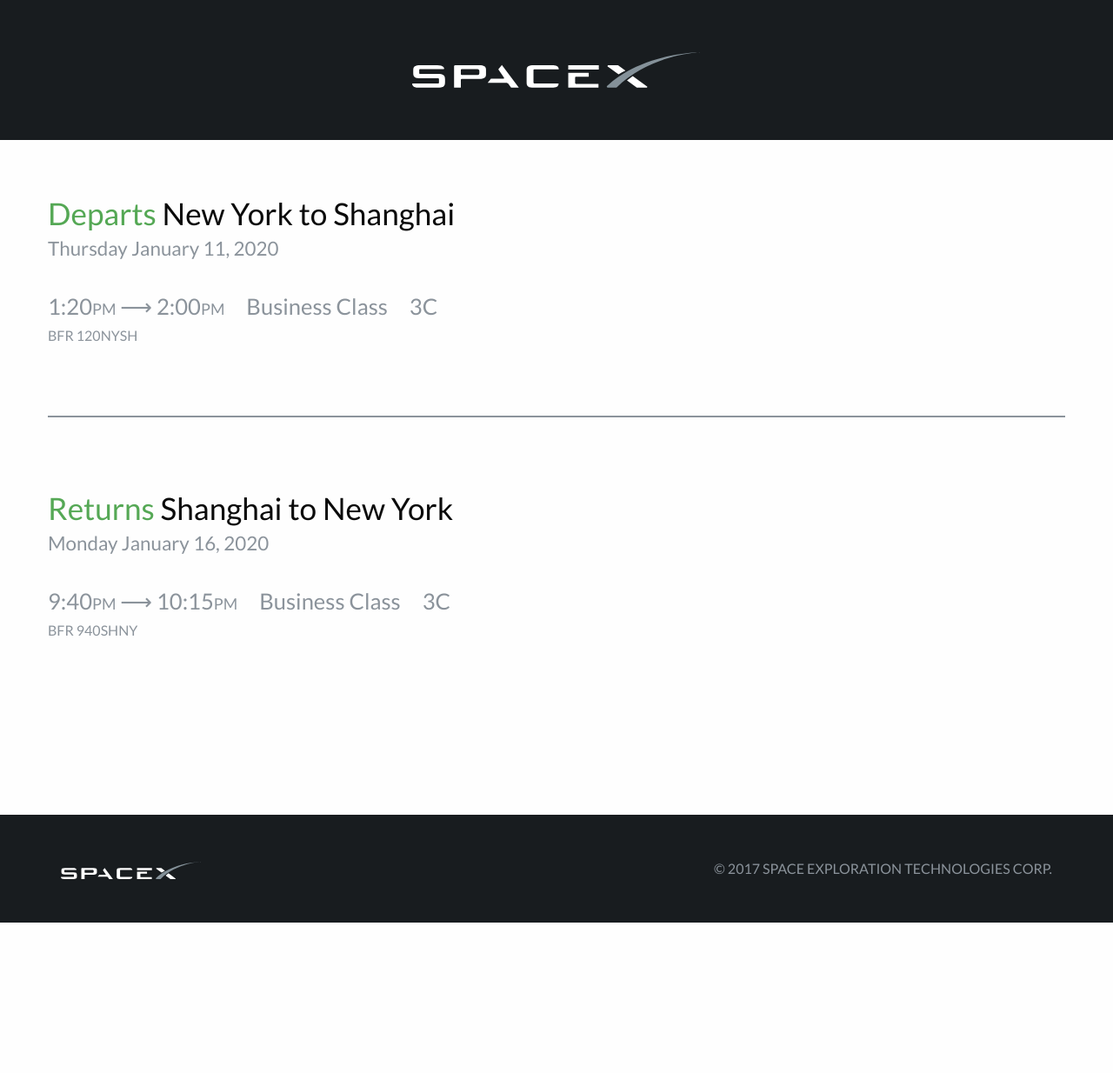
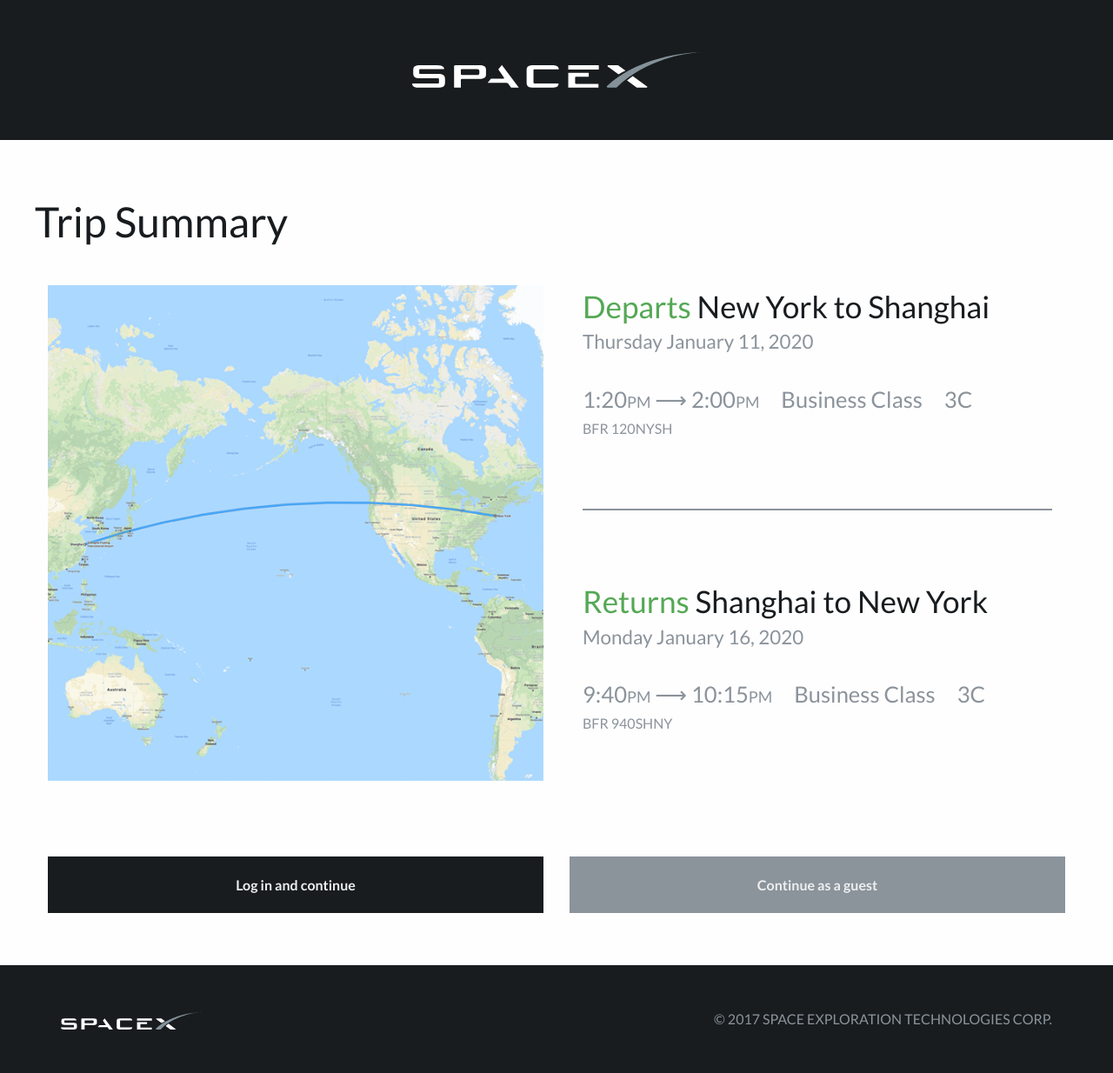
Before and after one commit to naher94/spacex, a Jekyll site: the page built from summary.html, in a window 1280 px wide. Shown: the whole page at 87% size. Built offline with Jekyll 4.4.1, drawn with Linux system fonts in a browser that asks for light colours; before the commit the page ends 1061 px from its top, so only the background shows below that.

Commit message:
Summary Page Added

```diff
--- a/css/spacex.scss
+++ b/css/spacex.scss
@@ -30,6 +30,7 @@
 html,body,h1,h2,h3,h4,h5,h6{
   font-family: $x-font;
   font-weight: $regular;
+  color: $x-black;
 }
 
 ::-moz-selection {
@@ -46,6 +47,13 @@
   .logo{
     display: block;
     margin: 0 auto;
+  }
+}
+
+a{
+  text-decoration: none;
+  &:hover{
+    text-decoration: none;
   }
 }
 
@@ -249,6 +257,38 @@
   }
 }
 
+// Summary Page
+
+.member-login-button, .guest-login-button{
+  padding: 20px;
+  text-align: center;
+  color: $x-light-grey;
+  p{
+    margin-bottom: 0;
+    font-weight: $bold;
+  }
+}
+
+.member-login-button{
+  background-color: $x-black;
+
+  &:hover{
+    background-color: lighten($x-black,20%);
+  }
+}
+
+.guest-login-button{
+  background-color: $x-grey;
+
+  &:hover{
+    background-color: lighten($x-grey,10%);
+  }
+}
+
+.summary{
+  margin-bottom: 40px;
+}
+
 // Footer
 
 footer{
--- a/summary.html
+++ b/summary.html
@@ -3,12 +3,19 @@
 title: Summary
 ---
 
+<h1 class="summary">Trip Summary</h1>
+
+<div class="small-12 medium-6 columns">
+<img src="img/map.png" alt="Map">
+</div>
+
+<div class="small-12 medium-6 columns">
   <div class="departs small-12 columns">
     <h1><span class="green">Departs</span> New York to Shanghai</h1>
     <h2>Thursday January 11, 2020</h2>
 
     <div class="flight-depart row">
-    <div class="flight-time small-12 large-5 columns">
+      <div class="flight-time small-12 large-12 columns">
         <p class="time">1:20<span class="pm">PM</span> ⟶ 2:00<span class="pm">PM</span> <span class="depart-class">Business Class</span> <span class="seat">3C</span></p>
         <p>BFR 120NYSH</p>
       </div>
@@ -21,9 +28,26 @@
     <h2>Monday January 16, 2020</h2>
 
     <div class="flight-depart row">
-    <div class="flight-time small-12 large-5 columns">
+      <div class="flight-time small-12 large-12 columns">
         <p class="time">9:40<span class="pm">PM</span> ⟶ 10:15<span class="pm">PM</span> <span class="depart-class">Business Class</span> <span class="seat">3C</span></p>
         <p>BFR 940SHNY</p>
       </div>
     </div>
   </div>
+</div>
+
+<div class="small-12 medium-6 columns">
+  <a href="#">
+    <div class="member-login-button">
+      <p>Log in and continue</p>
+    </div>
+  </a>
+</div>
+
+<div class="small-12 medium-6 columns">
+  <a href="#">
+  <div class="guest-login-button">
+    <p>Continue as a guest</p>
+  </div>
+  </a>
+</div>
```
Also changed, not shown: img/map.png (added). Lines whose indentation alone changed are shown as unchanged.
